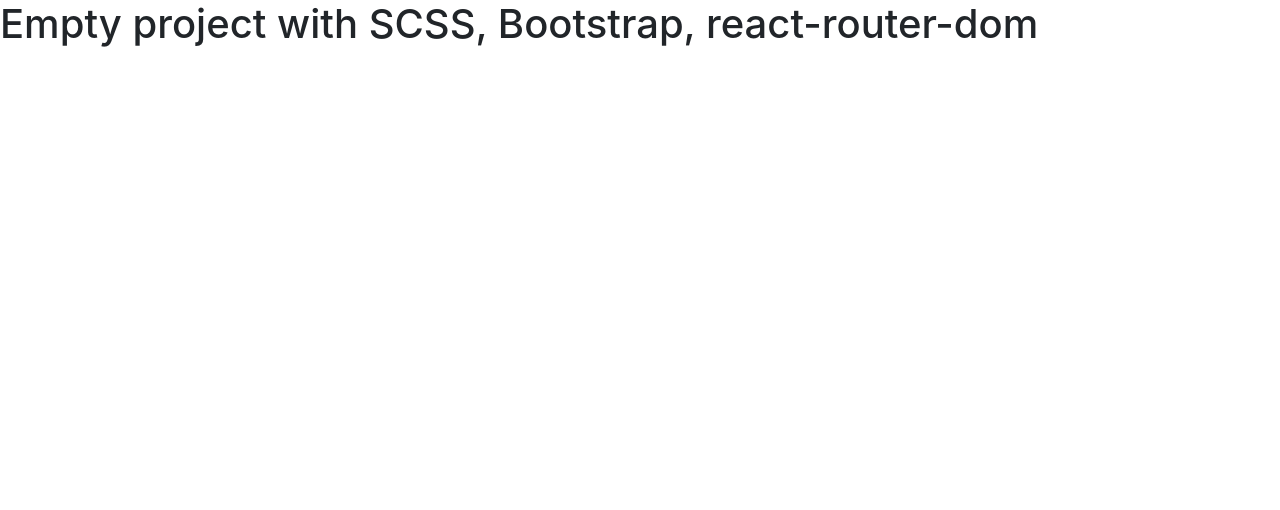
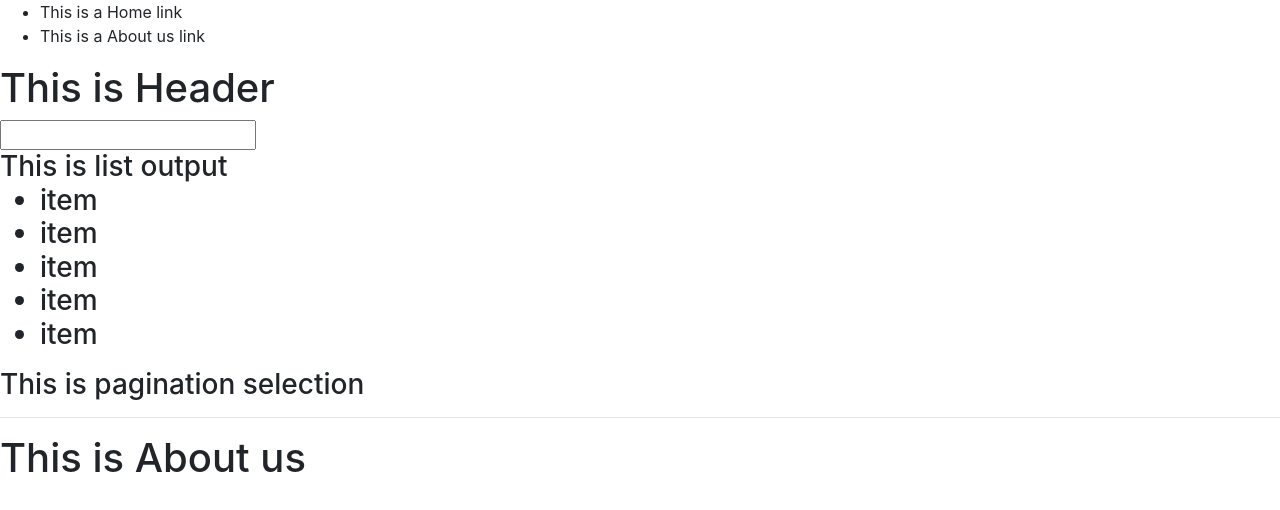
Before and after one commit to Jatzek3/Router-Pagination, a React (Create React App) app: page / in a window 1280 px wide. Shown: the top 510 px of the page. Built offline with nearby package versions, Linux system fonts and the light colour scheme.

Commit message:
structure created

```diff
--- a/src/App.tsx
+++ b/src/App.tsx
@@ -3,10 +3,19 @@
 
 import 'bootstrap/dist/css/bootstrap.min.css';
 
+import AboutUs from './Components/AboutUs/AboutUs'
+import Header from './Components/Header/Header'
+import Main from './Components/Main/Main'
+
+
+
 function App() {
   return (
     <div className="App">
-      <h1> Empty project with SCSS, Bootstrap, react-router-dom</h1>
+      <Header />
+      <Main />
+      <hr></hr>
+      <AboutUs />
     </div>
   );
 }
--- /dev/null
+++ b/src/Components/AboutUs/AboutUs.tsx
@@ -0,0 +1,11 @@
+import * as React from 'react';
+
+function ProperHeader() {
+
+    return (
+        <h1>This is About us</h1>
+    )
+
+}
+
+export default ProperHeader
--- /dev/null
+++ b/src/Components/Header/Header.tsx
@@ -0,0 +1,19 @@
+import * as React from 'react';
+
+
+import Navbar from './Navbar/Navbar'
+import ProperHeader from './ProperHeader/ProperHeader'
+
+function Header() {
+
+    return (
+        <div>
+            <Navbar />
+            <ProperHeader />
+        </div>
+
+    )
+
+}
+
+export default Header
--- /dev/null
+++ b/src/Components/Header/Navbar/Navbar.tsx
@@ -0,0 +1,16 @@
+import * as React from 'react';
+
+
+function Navbar() {
+
+    return (
+        <ul>
+            <li>This is a Home link</li>
+            <li>This is a About us link</li>
+        </ul>
+    )
+}
+
+
+
+export default Navbar;
--- /dev/null
+++ b/src/Components/Header/ProperHeader/ProperHeader.tsx
@@ -0,0 +1,11 @@
+import * as React from 'react';
+
+function ProperHeader() {
+
+    return (
+        <h1>This is Header</h1>
+    )
+
+}
+
+export default ProperHeader
--- /dev/null
+++ b/src/Components/Main/ListOutput/ListOutput.tsx
@@ -0,0 +1,26 @@
+import * as React from 'react';
+
+function ListOutput() {
+
+    return (
+        <h3>
+            This is list output
+            <ul>
+                <li>
+                    item
+                </li>                <li>
+                    item
+                </li>                <li>
+                    item
+                </li>                <li>
+                    item
+                </li>                <li>
+                    item
+                </li>
+            </ul>
+        </h3>
+    )
+
+}
+
+export default ListOutput
--- /dev/null
+++ b/src/Components/Main/Main.tsx
@@ -0,0 +1,21 @@
+import * as React from 'react';
+
+
+import Search from './Search/Search'
+import ListOutput from './ListOutput/ListOutput'
+import PageSelection from './PageSelection/PageSelection'
+
+
+function Main() {
+
+    return (
+        <div>
+            <Search />
+            <ListOutput />
+            <PageSelection />
+        </div>
+    )
+
+}
+
+export default Main
--- /dev/null
+++ b/src/Components/Main/PageSelection/PageSelection.tsx
@@ -0,0 +1,14 @@
+import * as React from 'react';
+
+
+function ListOutput() {
+
+    return (
+        <h3>
+            This is pagination selection
+        </h3>
+    )
+
+}
+
+export default ListOutput
--- /dev/null
+++ b/src/Components/Main/Search/Search.tsx
@@ -0,0 +1,13 @@
+import * as React from 'react';
+
+function Search() {
+
+    return (
+        <form>
+            <input type="text"></input>
+        </form>
+    )
+
+}
+
+export default Search
--- a/src/index.tsx
+++ b/src/index.tsx
@@ -5,6 +5,8 @@
 import * as serviceWorker from './serviceWorker';
 
 import 'bootstrap/dist/css/bootstrap.min.css';
+
+
 
 ReactDOM.render(
   <React.StrictMode>
```
